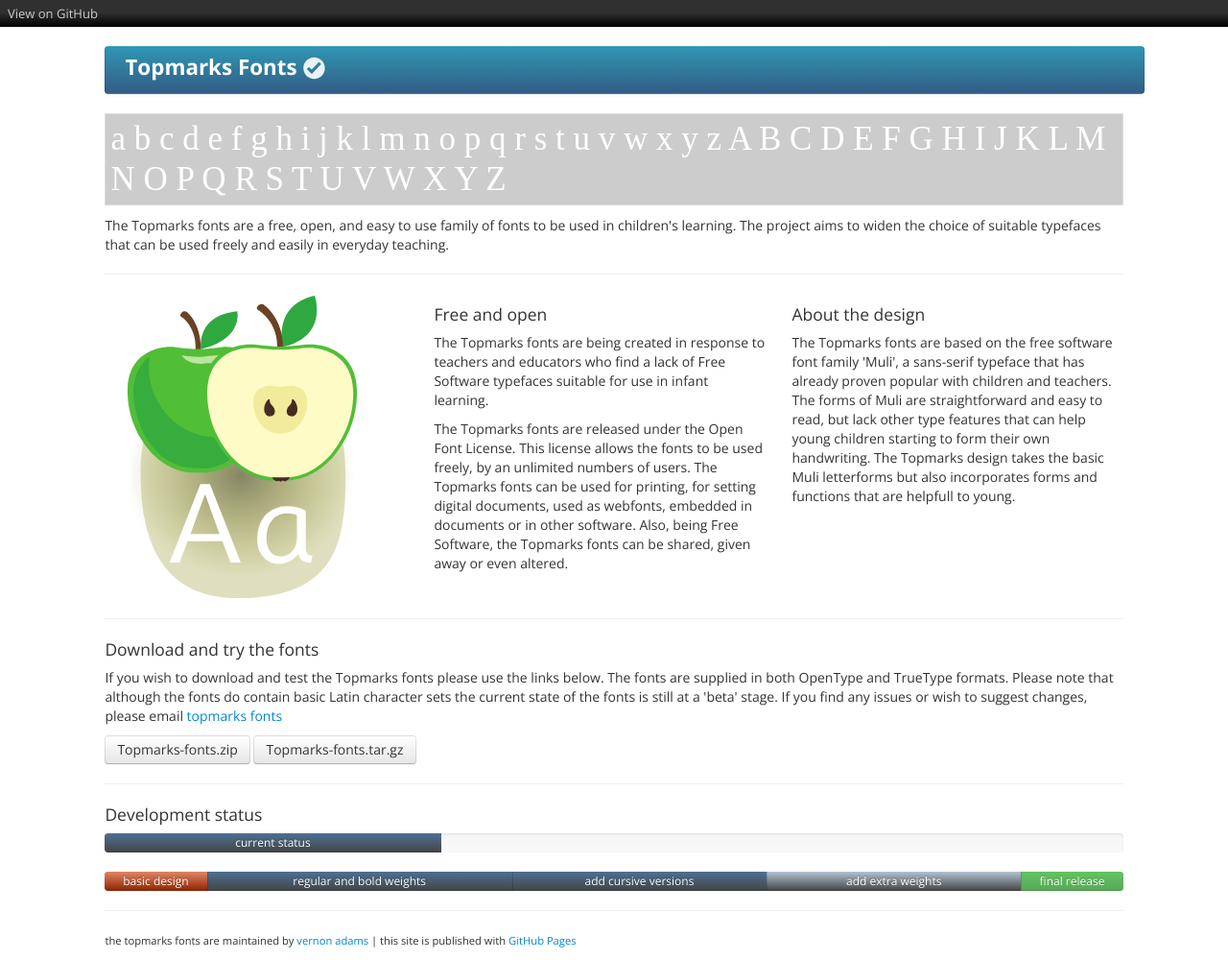
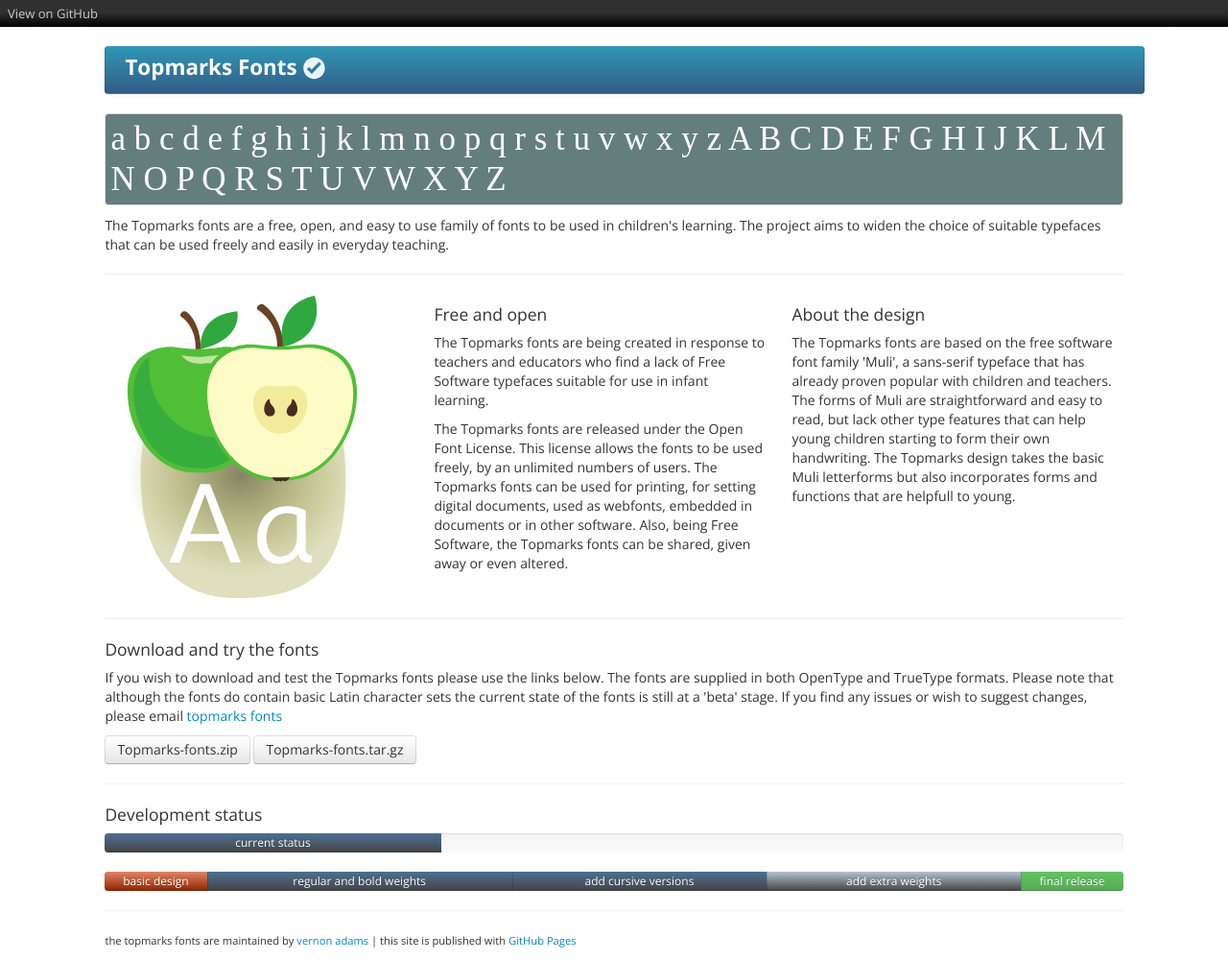
Before and after one commit to vernnobile/topmarks, a Jekyll site: the page built from index.html, in a window 1280 px wide. Shown: the whole page at 96% size. Built offline with Jekyll 4.4.1, drawn with Linux system fonts in a browser that asks for light colours; some web fonts are replaced.

Commit message:
Update stylesheet.css

```diff
--- a/stylesheets/stylesheet.css
+++ b/stylesheets/stylesheet.css
@@ -1,12 +1,17 @@
 .specimen {
 font-family: 'topmarksbook';
 color:#fff;
-background-color:#ccc;
+background-color:#647D7D;
 font-size:2.5em;
 padding:5px;
 border:solid 1px #ddd;
 line-height:1.2em;
-margin-bottom:0.3em;}
+margin-bottom:0.3em;
+border-bottom-left-radius:4px;
+  border-bottom-right-radius:4px;
+  border-top-left-radius:4px;
+  border-top-right-radius:4px;
+  }
 
 body {
 background-color:#ccc;
```
